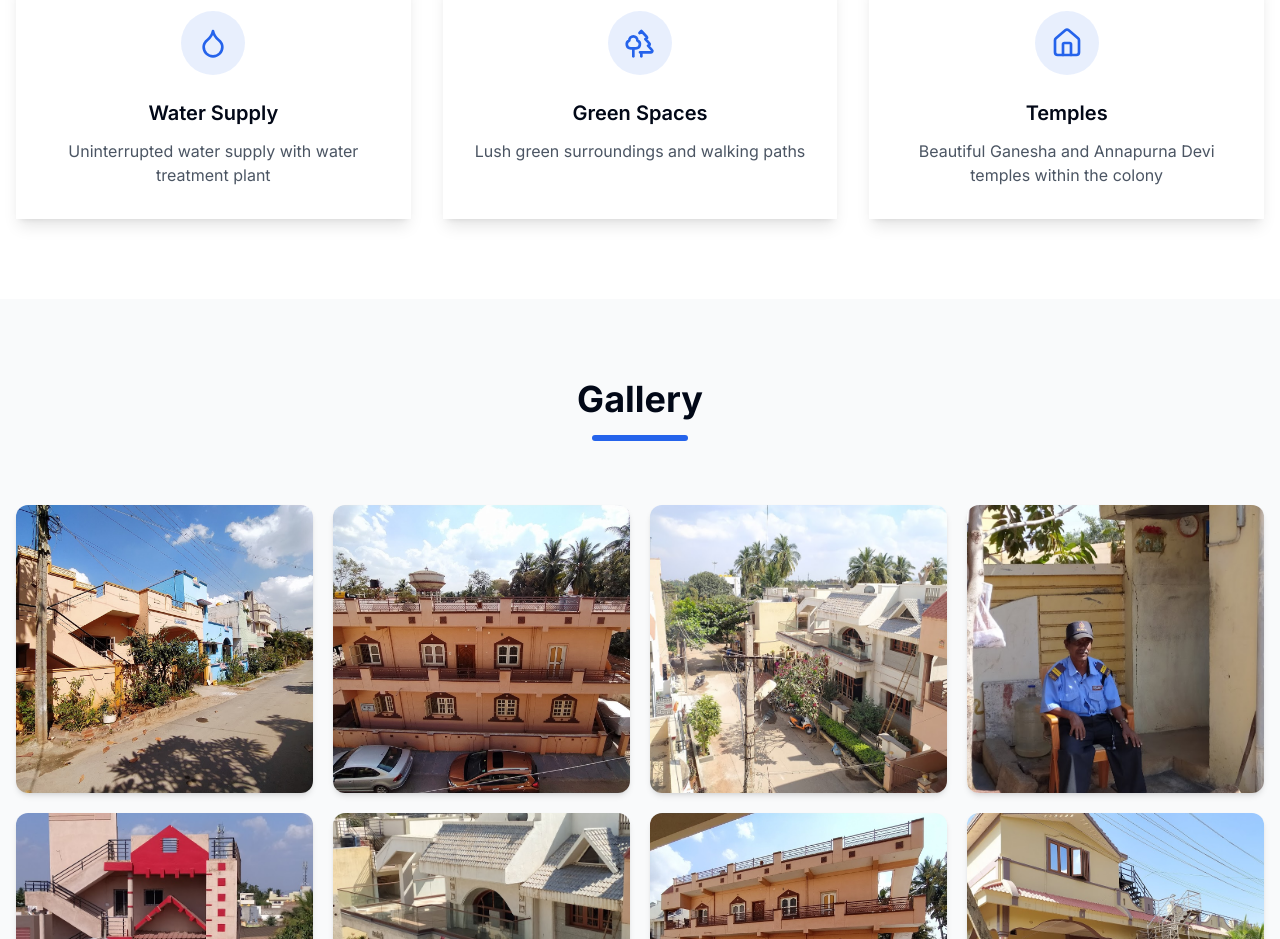
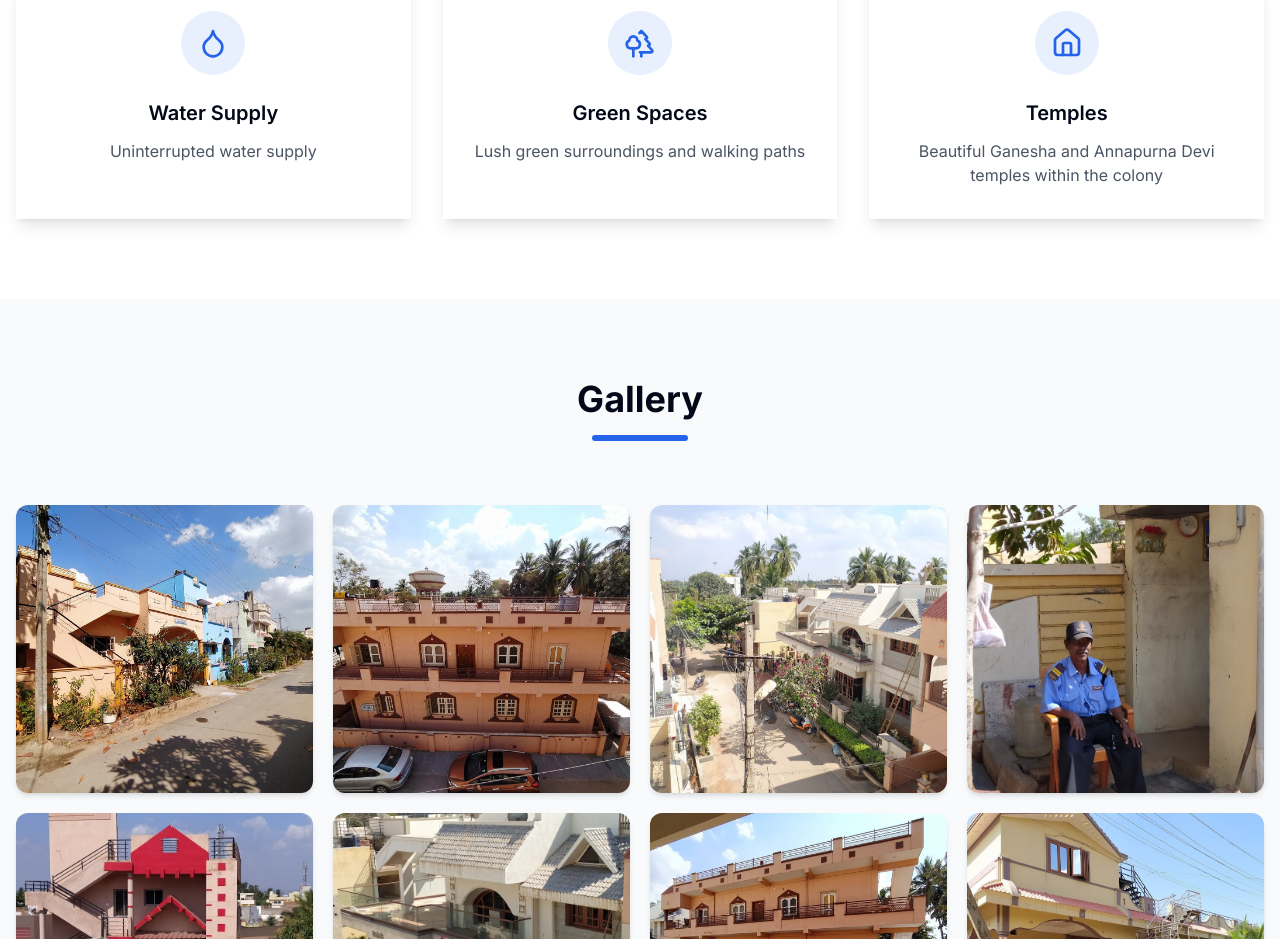
Before and after one commit to shravyaN25/MyColonyWebsite, a Next.js app: page / in a window 1280 px wide. Shown: the part 1900-2839 px from the top of the page. Built offline with nearby package versions, Linux system fonts and the light colour scheme.

Commit message:
Update page.jsx

```diff
--- a/app/page.jsx
+++ b/app/page.jsx
@@ -200,7 +200,7 @@ export default function HomePage() {
               {
                 title: "Water Supply",
                 icon: Droplet,
-                description: "Uninterrupted water supply with water treatment plant",
+                description: "Uninterrupted water supply",
               },
               {
                 title: "Green Spaces",
```
